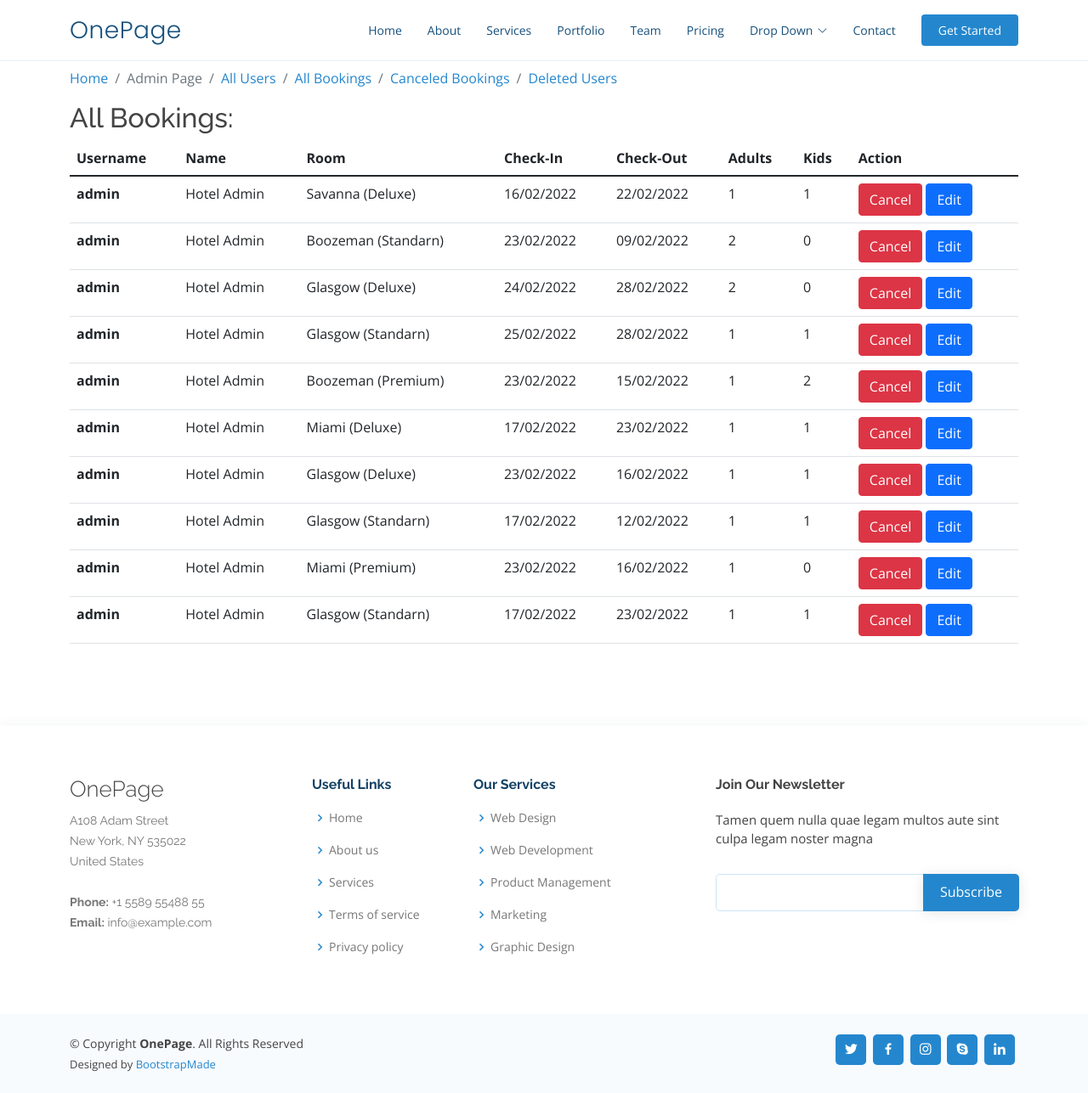
After one commit to PaulPabilonia/hotel-reservation-system, a Django app: page /all_bookings in a window 1280 px wide. The commit adds this page. Shown: the whole page at 85% size. Run offline with Django 4.2, Linux system fonts and the light colour scheme; data comes from the database, SQL or seed files in the repository; both versions use the stored data as it was after the commit; some libraries are stand-ins or nearby versions.

Commit message:
-added admin page

```diff
--- a/reservation/models.py
+++ b/reservation/models.py
@@ -34,6 +34,7 @@ class Booking(models.Model):
     mop = models.TextField(max_length=100)
     room_category = models.TextField(max_length=200,default=None)
     room_type = models.TextField(max_length=100,default=None)
+    # is_cancelled = models.BooleanField(default=False, null=True,blank= True)
     #auto_now_add = a start date you first add a listings
     created_at = models.DateTimeField(auto_now_add=True)
     #auto_now = the date when you modifed/update a listings
--- /dev/null
+++ b/reservation/templates/reservation/admin_layout.html
@@ -0,0 +1,255 @@
+{% load static %}
+
+<!DOCTYPE html>
+<html lang="en">
+
+<head>
+  <meta charset="utf-8">
+  <meta content="width=device-width, initial-scale=1.0" name="viewport">
+
+  <title>{% block title %}{% endblock %}</title>
+  <meta content="" name="description">
+  <meta content="" name="keywords">
+
+  <!-- Favicons -->
+  <link href="/static/reservation/assets/img/favicon.png" rel="icon">
+  <link href="/static/reservation/assets/img/apple-touch-icon.png" rel="apple-touch-icon">
+
+  <!-- Google Fonts -->
+  <link
+    href="https://fonts.googleapis.com/css?family=Open+Sans:300,300i,400,400i,600,600i,700,700i|Raleway:300,300i,400,400i,500,500i,600,600i,700,700i|Poppins:300,300i,400,400i,500,500i,600,600i,700,700i"
+    rel="stylesheet">
+
+  <!-- Vendor CSS Files -->
+  <link href="/static/reservation/assets/vendor/aos/aos.css" rel="stylesheet">
+  <link href="/static/reservation/assets/vendor/bootstrap/css/bootstrap.min.css" rel="stylesheet">
+  <link href="/static/reservation/assets/vendor/bootstrap-icons/bootstrap-icons.css" rel="stylesheet">
+  <link href="/static/reservation/assets/vendor/boxicons/css/boxicons.min.css" rel="stylesheet">
+  <link href="/static/reservation/assets/vendor/glightbox/css/glightbox.min.css" rel="stylesheet">
+  <link href="/static/reservation/assets/vendor/remixicon/remixicon.css" rel="stylesheet">
+  <link href="/static/reservation/assets/vendor/swiper/swiper-bundle.min.css" rel="stylesheet">
+
+  <!-- Template Main CSS File -->
+  <link href="/static/reservation/assets/css/style.css" rel="stylesheet">
+  <!--
+  Todo:
+    1. Make a model and input.
+    2. edit button and update function
+    3. store images -->
+
+</head>
+
+<body>
+
+  <!-- ======= Header ======= -->
+  <header id="header" class="fixed-top">
+    <div class="container d-flex align-items-center justify-content-between">
+
+      <h1 class="logo"><a href="index.html">OnePage</a></h1>
+      <!-- Uncomment below if you prefer to use an image logo -->
+      <!-- <a href="index.html" class="logo"><img src="/static/reservation/assets/img/logo.png" alt="" class="img-fluid"></a>-->
+
+      <nav id="navbar" class="navbar">
+        <ul>
+          <li><a class="nav-link scrollto " href="#hero">Home</a></li>
+          <li><a class="nav-link scrollto" href="#about">About</a></li>
+          <li><a class="nav-link scrollto" href="#services">Services</a></li>
+          <li><a class="nav-link scrollto o" href="#portfolio">Portfolio</a></li>
+          <li><a class="nav-link scrollto" href="#team">Team</a></li>
+          <li><a class="nav-link scrollto" href="#pricing">Pricing</a></li>
+          <li class="dropdown"><a href="#"><span>Drop Down</span> <i class="bi bi-chevron-down"></i></a>
+            <ul>
+              <li><a href="#">Drop Down 1</a></li>
+              <li class="dropdown"><a href="#"><span>Deep Drop Down</span> <i class="bi bi-chevron-right"></i></a>
+                <ul>
+                  <li><a href="#">Deep Drop Down 1</a></li>
+                  <li><a href="#">Deep Drop Down 2</a></li>
+                  <li><a href="#">Deep Drop Down 3</a></li>
+                  <li><a href="#">Deep Drop Down 4</a></li>
+                  <li><a href="#">Deep Drop Down 5</a></li>
+                </ul>
+              </li>
+              <li><a href="#">Drop Down 2</a></li>
+              <li><a href="#">Drop Down 3</a></li>
+              <li><a href="#">Drop Down 4</a></li>
+            </ul>
+          </li>
+          <li><a class="nav-link scrollto" href="#contact">Contact</a></li>
+          <li><a class="getstarted scrollto" href="#about">Get Started</a></li>
+        </ul>
+        <i class="bi bi-list mobile-nav-toggle"></i>
+      </nav><!-- .navbar -->
+
+    </div>
+  </header><!-- End Header -->
+  <main id="main">
+    <section class="inner-page">
+      <div class="container">
+        <div class="main-body">
+
+          <!-- Breadcrumb -->
+          <nav aria-label="breadcrumb" class="main-breadcrumb">
+            <ol class="breadcrumb">
+              <li class="breadcrumb-item"><a href="{% url 'index' %}">Home</a></li>
+              <li class="breadcrumb-item active" aria-current="page">Admin Page</li>
+              <li class="breadcrumb-item"><a href="{% url 'all_users' %}">All Users</a></li>
+              <li class="breadcrumb-item"><a href="{% url 'all_bookings' %}">All Bookings</a></li>
+              <li class="breadcrumb-item"><a href="{% url 'index' %}">Canceled Bookings</a></li>
+              <li class="breadcrumb-item"><a href="{% url 'index' %}">Deleted Users</a></li>
+            </ol>
+          </nav>
+
+          {% include 'reservation/messages.html' %}
+          {% block body %}
+
+
+
+          {% endblock %}
+
+        </div>
+      </div>
+    </section>
+  </main>
+
+
+  </main><!-- End #main -->
+
+  <!-- ======= Footer ======= -->
+  <footer id="footer">
+
+    <div class="footer-top">
+      <div class="container">
+        <div class="row">
+
+          <div class="col-lg-3 col-md-6 footer-contact">
+            <h3>OnePage</h3>
+            <p>
+              A108 Adam Street <br>
+              New York, NY 535022<br>
+              United States <br><br>
+              <strong>Phone:</strong> +1 5589 55488 55<br>
+              <strong>Email:</strong> info@example.com<br>
+            </p>
+          </div>
+
+          <div class="col-lg-2 col-md-6 footer-links">
+            <h4>Useful Links</h4>
+            <ul>
+              <li><i class="bx bx-chevron-right"></i> <a href="#">Home</a></li>
+              <li><i class="bx bx-chevron-right"></i> <a href="#">About us</a></li>
+              <li><i class="bx bx-chevron-right"></i> <a href="#">Services</a></li>
+              <li><i class="bx bx-chevron-right"></i> <a href="#">Terms of service</a></li>
+              <li><i class="bx bx-chevron-right"></i> <a href="#">Privacy policy</a></li>
+            </ul>
+          </div>
+
+          <div class="col-lg-3 col-md-6 footer-links">
+            <h4>Our Services</h4>
+            <ul>
+              <li><i class="bx bx-chevron-right"></i> <a href="#">Web Design</a></li>
+              <li><i class="bx bx-chevron-right"></i> <a href="#">Web Development</a></li>
+              <li><i class="bx bx-chevron-right"></i> <a href="#">Product Management</a></li>
+              <li><i class="bx bx-chevron-right"></i> <a href="#">Marketing</a></li>
+              <li><i class="bx bx-chevron-right"></i> <a href="#">Graphic Design</a></li>
+            </ul>
+          </div>
+
+          <div class="col-lg-4 col-md-6 footer-newsletter">
+            <h4>Join Our Newsletter</h4>
+            <p>Tamen quem nulla quae legam multos aute sint culpa legam noster magna</p>
+            <form action="" method="post">
+              <input type="email" name="email"><input type="submit" value="Subscribe">
+            </form>
+          </div>
+
+        </div>
+      </div>
+    </div>
+
+    <div class="container d-md-flex py-4">
+
+      <div class="me-md-auto text-center text-md-start">
+        <div class="copyright">
+          &copy; Copyright <strong><span>OnePage</span></strong>. All Rights Reserved
+        </div>
+        <div class="credits">
+          <!-- All the links in the footer should remain intact. -->
+          <!-- You can delete the links only if you purchased the pro version. -->
+          <!-- Licensing information: https://bootstrapmade.com/license/ -->
+          <!-- Purchase the pro version with working PHP/AJAX contact form: https://bootstrapmade.com/onepage-multipurpose-bootstrap-template/ -->
+          Designed by <a href="https://bootstrapmade.com/">BootstrapMade</a>
+        </div>
+      </div>
+      <div class="social-links text-center text-md-right pt-3 pt-md-0">
+        <a href="#" class="twitter"><i class="bx bxl-twitter"></i></a>
+        <a href="#" class="facebook"><i class="bx bxl-facebook"></i></a>
+        <a href="#" class="instagram"><i class="bx bxl-instagram"></i></a>
+        <a href="#" class="google-plus"><i class="bx bxl-skype"></i></a>
+        <a href="#" class="linkedin"><i class="bx bxl-linkedin"></i></a>
+      </div>
+    </div>
+  </footer><!-- End Footer -->
+
+  <div id="preloader"></div>
+  <a href="#" class="back-to-top d-flex align-items-center justify-content-center"><i
+      class="bi bi-arrow-up-short"></i></a>
+  {% block script %}
+
+  <!-- Vendor JS Files -->
+  <script src="/static/reservation/assets/vendor/purecounter/purecounter.js"></script>
+  <script src="/static/reservation/assets/vendor/aos/aos.js"></script>
+  <script src="/static/reservation/assets/vendor/bootstrap/js/bootstrap.bundle.min.js"></script>
+  <script src="/static/reservation/assets/vendor/glightbox/js/glightbox.min.js"></script>
+  <script src="/static/reservation/assets/vendor/isotope-layout/isotope.pkgd.min.js"></script>
+  <script src="/static/reservation/assets/vendor/swiper/swiper-bundle.min.js"></script>
+  <script src="/static/reservation/assets/vendor/php-email-form/validate.js"></script>
+
+  <!-- Template Main JS File -->
+  <script src="/static/reservation/assets/js/main.js"></script>
+  <script>
+    //Hide edit and save changes
+    const editing = () => {
+      var x = document.getElementById("save");
+      var y = document.getElementById("edit");
+      if (x.style.display === "none") {
+        x.style.display = "block";
+        y.style.display = "none";
+        document.getElementById("username").disabled = false;
+        document.getElementById("email").disabled = false;
+        document.getElementById("first_name").disabled = false;
+        document.getElementById("last_name").disabled = false;
+        document.getElementById("password").disabled = false;
+        document.getElementById("confirmation").disabled = false;
+        document.getElementById("phone_no").disabled = false;
+        document.getElementById("nationality").disabled = false;
+        document.getElementById("location").disabled = false;
+        console.log('block')
+      } else {
+        x.style.display = "none";
+      }
+    }
+    const saving = () => {
+      var x = document.getElementById("edit");
+      var y = document.getElementById("save");
+      if (x.style.display === "none") {
+        x.style.display = "block";
+        y.style.display = "none";
+        document.getElementById("username").disabled = true;
+        document.getElementById("email").disabled = true;
+        document.getElementById("first_name").disabled = true;
+        document.getElementById("last_name").disabled = true;
+        document.getElementById("password").disabled = true;
+        document.getElementById("confirmation").disabled = true;
+        document.getElementById("phone_no").disabled = true;
+        document.getElementById("nationality").disabled = true;
+        document.getElementById("location").disabled = true;
+        console.log('block')
+      } else {
+        x.style.display = "none";
+      }
+    }
+  </script>
+  {% endblock %}
+</body>
+
+</html>
--- /dev/null
+++ b/reservation/templates/reservation/all_bookings.html
@@ -0,0 +1,44 @@
+{% extends 'reservation/admin_layout.html' %}
+{% load static %}
+
+
+{% block title %} Bookings {% endblock %}
+
+{% block body %}
+
+
+<h2>All Bookings:</h2>
+
+<table class="table">
+  <thead class="thead-dark">
+    <tr>
+      <th scope="col">Username</th>
+      <th scope="col">Name</th>
+      <th scope="col">Room</th>
+      <th scope="col">Check-In</th>
+      <th scope="col">Check-Out</th>
+      <th scope="col">Adults</th>
+      <th scope="col">Kids</th>
+      <th scope="col">Action</th>
+    </tr>
+  </thead>
+  <tbody>
+    {% for book in bookings %}
+    <tr>
+      <th scope="row">{{ book.client.username }}</th>
+      <td>{{book.client.first_name}} {{book.client.last_name}}</td>
+      <td>{{ book.room_category }} ({{ book.room_type }})</td>
+      <td>{{ book.checkIn }}</td>
+      <td>{{ book.checkOut }}</td>
+      <td>{{ book.numAdults }}</td>
+      <td>{{ book.numKids }}</td>
+      <td>
+        <a href="#" class="btn btn-danger">Cancel</a>
+        <a href="#" class="btn btn-primary">Edit</a>
+      </td>
+    </tr>
+    {% endfor %}
+  </tbody>
+</table>
+
+{% endblock %}
--- a/reservation/urls.py
+++ b/reservation/urls.py
@@ -15,4 +15,6 @@ urlpatterns = [
     path("profile_details/<int:user_id>",views.profile_details, name="profile_details"),
     path("save_changes/<int:user_id>",views.save_changes, name="save_changes"),
     path("profile_edit/<int:user_id>",views.profile_edit, name="profile_edit"),
+    path("all_bookings", views.all_bookings, name="all_bookings"),
+    path("all_users", views.all_users, name="all_users"),
 ]
--- a/reservation/views.py
+++ b/reservation/views.py
@@ -23,6 +23,17 @@ def profile_details(request,user_id):
         'userProfile': userProfiles,
     })
 
+def all_bookings(request):
+    bookings = Booking.objects.all()
+    return render(request, "reservation/all_bookings.html",{
+        'bookings': bookings
+    })
+
+def all_users(request):
+    all_profile = UserProfile.objects.all()
+    return render(request, "reservation/all_users.html",{
+        'all_profile': all_profile
+    })
 
 def booking_details(request,user_id):
     if request.user.is_authenticated:
```
Also changed, not shown: reservation/templates/reservation/all_users.html (added, +42 -0 lines), reservation/templates/reservation/booking_details.html (+7 -7 lines), reservation/templates/reservation/cancelled_bookings.html (added, +44 -0 lines), reservation/templates/reservation/index.html (+9 -6 lines), reservation/templates/reservation/profile_details.html (+10 -10 lines), reservation/templates/reservation/profile_edit.html (+8 -8 lines), db.sqlite3.
